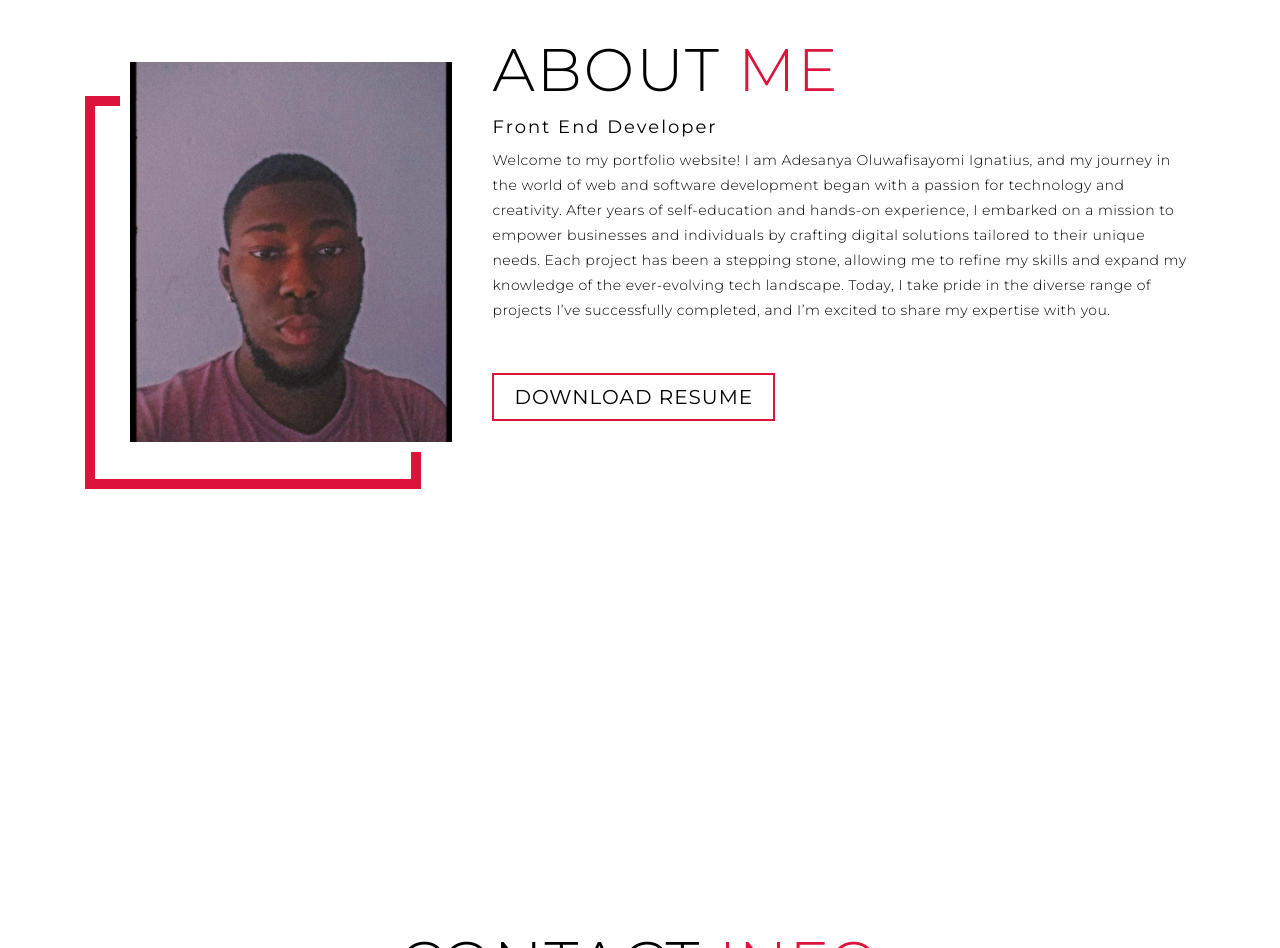
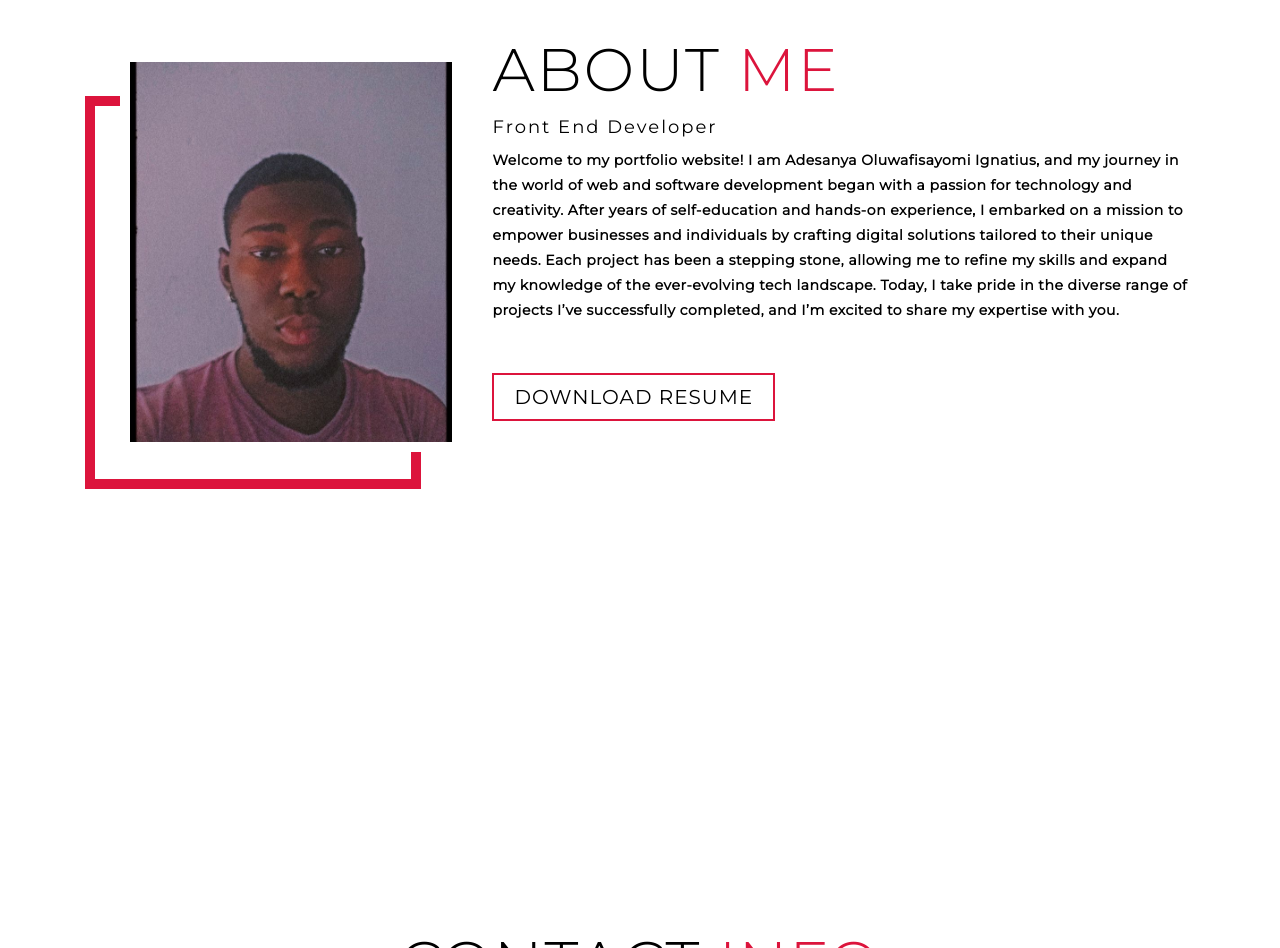
Before and after one commit to Adesanya221/Adesanya-oluwafisayomi-s-Potifolio, a plain HTML site: page index.html in a window 1280 px wide. Shown: the part 4190-5138 px from the top of the page. Drawn offline with Linux system fonts and the light colour scheme.

Commit message:
Update index.html
14/1/2025

```diff
--- a/index.html
+++ b/index.html
@@ -162,7 +162,7 @@
       <div class="col-right">
         <h1 class="section-title">About <span>me</span></h1>
         <h2>Front End Developer</h2>
-        <p>Welcome to my portfolio website! I am Adesanya Oluwafisayomi Ignatius, and my journey in the world of web and software development began with a passion for technology and creativity. After years of self-education and hands-on experience, I embarked on a mission to empower businesses and individuals by crafting digital solutions tailored to their unique needs. Each project has been a stepping stone, allowing me to refine my skills and expand my knowledge of the ever-evolving tech landscape. Today, I take pride in the diverse range of projects I’ve successfully completed, and I’m excited to share my expertise with you.</p>
+        <p><strong>Welcome to my portfolio website! I am Adesanya Oluwafisayomi Ignatius, and my journey in the world of web and software development began with a passion for technology and creativity. After years of self-education and hands-on experience, I embarked on a mission to empower businesses and individuals by crafting digital solutions tailored to their unique needs. Each project has been a stepping stone, allowing me to refine my skills and expand my knowledge of the ever-evolving tech landscape. Today, I take pride in the diverse range of projects I’ve successfully completed, and I’m excited to share my expertise with you.</strong></p>
         <a href="./resume/ADESANYA_OLUWAFISAYOMI_CURRICULUM VITAE.pdf" class="cta" download>Download Resume</a>
       </div>
     </div>
```
